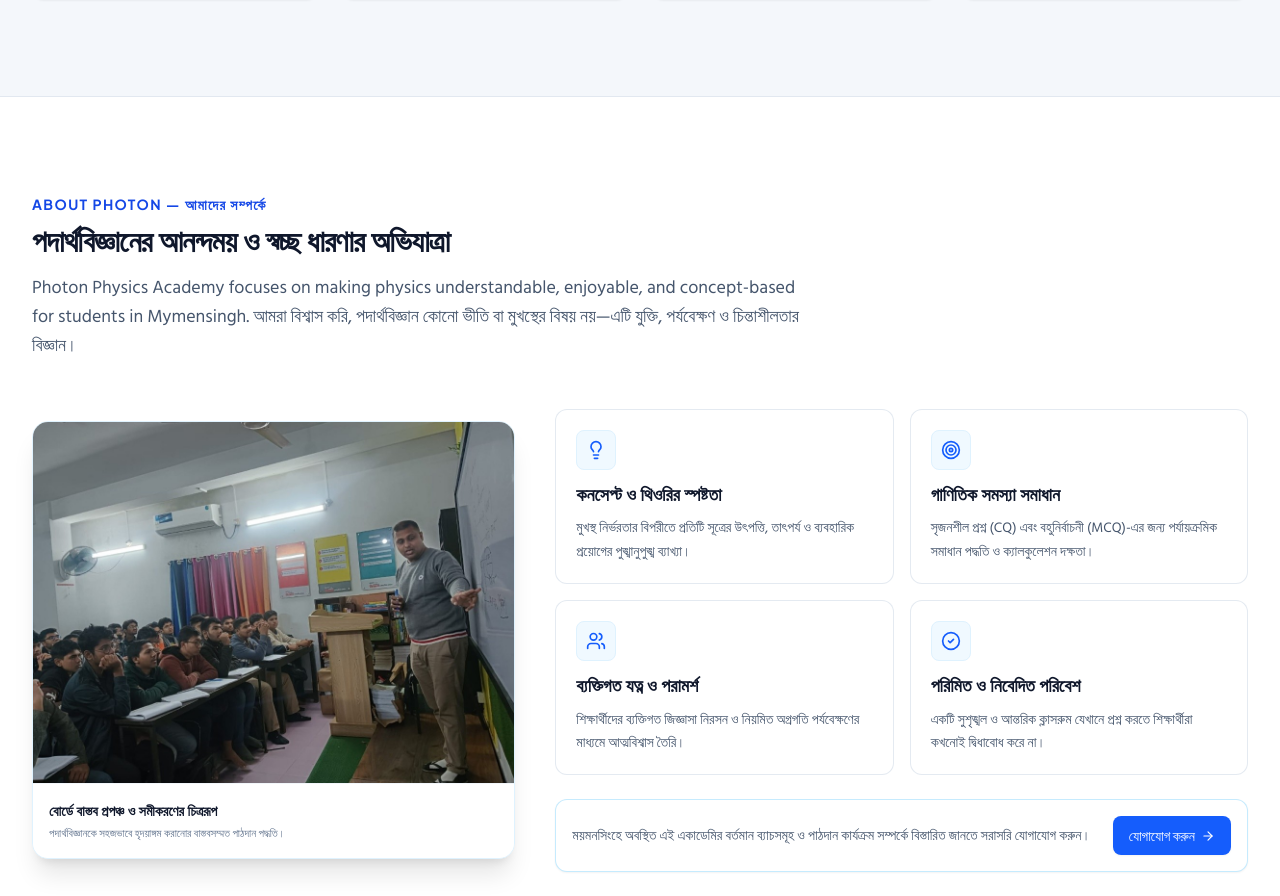
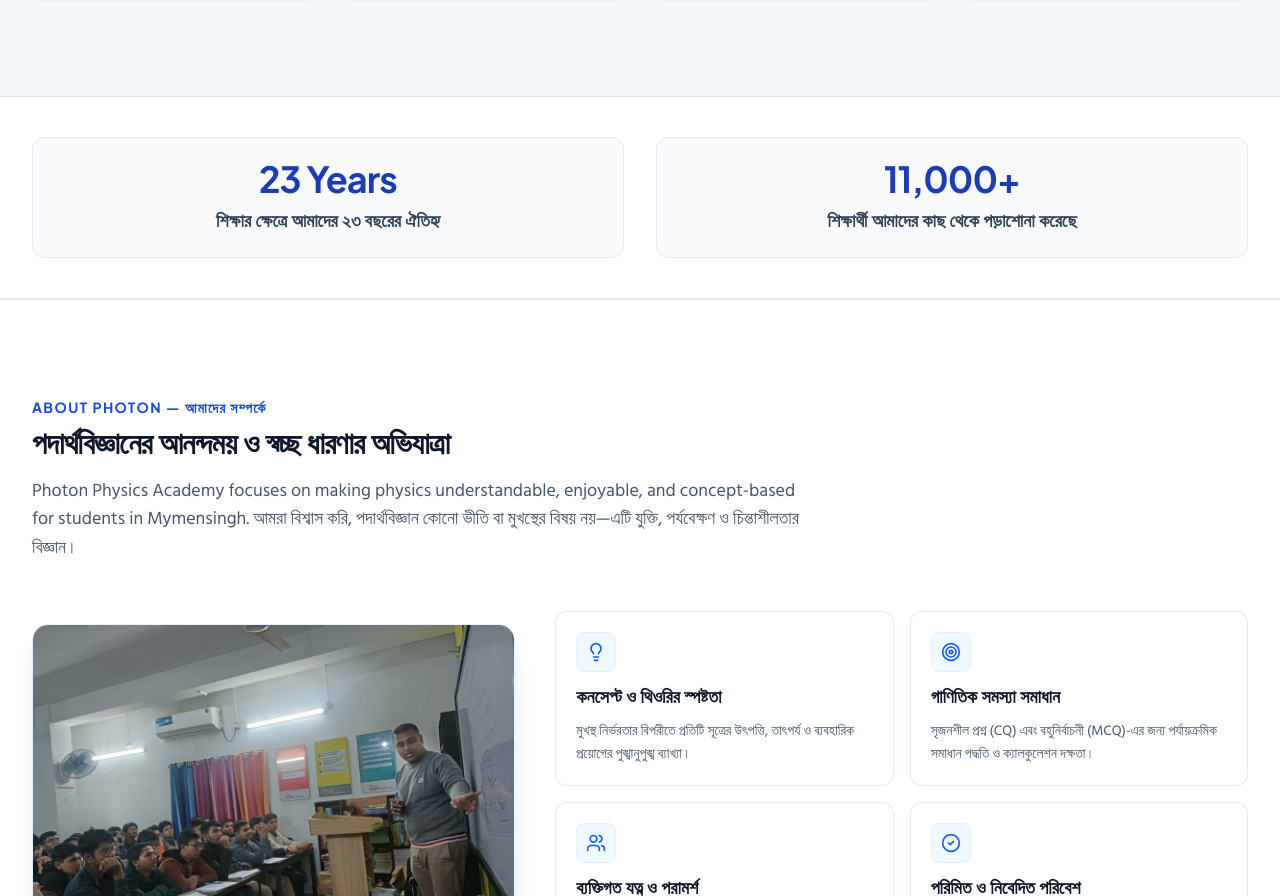
Before and after one commit to sayem0086372/Photon-Physics-Academy, a React (Vite) app: page / in a window 1280 px wide. Shown: the part 1687-2583 px from the top of the page. Built offline with nearby package versions, Linux system fonts and the light colour scheme; no server answers; the database is empty.

Commit message:
Add academy legacy statistics below hero

```diff
--- a/src/App.tsx
+++ b/src/App.tsx
@@ -72,6 +72,18 @@
             <StoreBanner />
             <NoticeBoard />
             <Hero onOpenInquiry={handleOpenInquiry} />
+            <section aria-label="Our legacy" className="bg-white py-8 sm:py-10 border-y border-slate-200">
+              <div className="max-w-7xl mx-auto px-4 sm:px-6 lg:px-8 grid grid-cols-1 sm:grid-cols-2 gap-5 sm:gap-8">
+                <div className="rounded-xl border border-slate-200 bg-slate-50 px-6 py-5 text-center">
+                  <div className="text-3xl sm:text-4xl font-extrabold tracking-tight text-blue-800">23 Years</div>
+                  <p className="mt-2 text-base sm:text-lg font-semibold text-slate-700 font-bangla">শিক্ষার ক্ষেত্রে আমাদের ২৩ বছরের ঐতিহ্য</p>
+                </div>
+                <div className="rounded-xl border border-slate-200 bg-slate-50 px-6 py-5 text-center">
+                  <div className="text-3xl sm:text-4xl font-extrabold tracking-tight text-blue-800">11,000+</div>
+                  <p className="mt-2 text-base sm:text-lg font-semibold text-slate-700 font-bangla">শিক্ষার্থী আমাদের কাছ থেকে পড়াশোনা করেছে</p>
+                </div>
+              </div>
+            </section>
             <About onOpenInquiry={() => handleOpenInquiry()} />
             <Programs onSelectProgram={handleOpenInquiry} />
             <Gallery />
```
